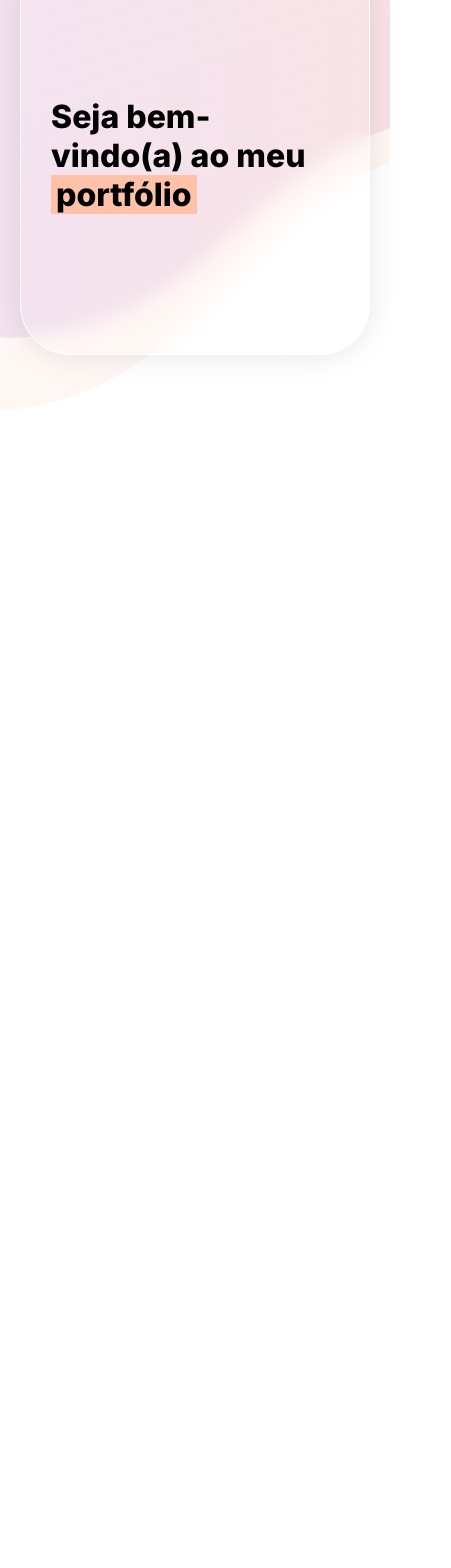
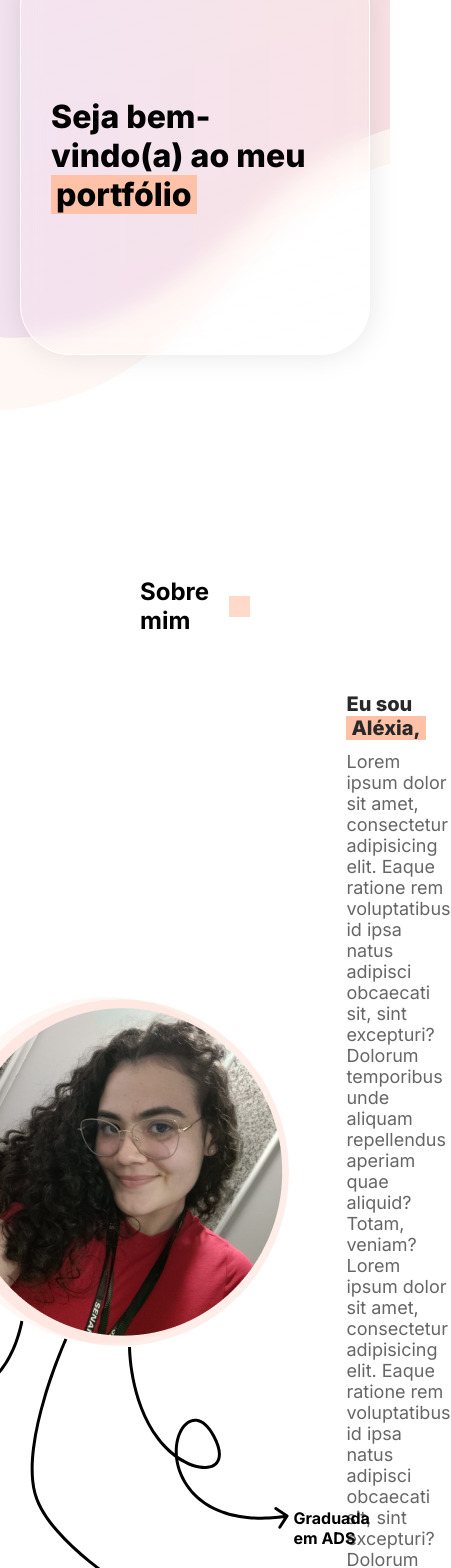
Before and after one commit to alexiamelhado18/portifolio_alexia, a Next.js app in the folder frontend/: page / in a window 390 px wide. Shown: the part 287-1855 px from the top of the page, 451 px wide, since content can reach past the window. Before the commit the page ends 884 px from the top, so only its background shows below. Built offline with nearby package versions, Linux system fonts and the light colour scheme.

Commit message:
feat: criado estruturação e estilização da sessão sobre mim (sem responsividade)

```diff
--- a/frontend/src/app/page.tsx
+++ b/frontend/src/app/page.tsx
@@ -1,6 +1,45 @@
+//estilização
+import "./style.css";
 
 export default function Home() {
   return (
-    <></>
+    <>
+      <section className="section__sobremim">
+
+        <div>
+          <h2>Sobre mim</h2>
+          <div className="div__quadrado"></div>
+
+        </div>
+        <div>
+          <div className="div__foto">
+            <div>
+              <img src="/assets/images/svg/Arredondado.svg" alt="Foto com dois elementos redondos com cores laranjas claro e escuro" />
+              <img src="/assets/images/png/alexia.png" alt="Foto de uma mulher branca de cabelos cacheados da cor marrom escuro, com oculos de grau e sorrindo" />
+            </div>
+
+            <div>
+              <img src="/assets/images/svg/Seta esquerda com volta.svg" alt="" />
+              <p>Comunicativa</p>
+            </div>
+
+            <div>
+              <img src="/assets/images/svg/Seta direita.svg" alt="" />
+              <p>Técnica em Desenvolvimento de sistemas</p>
+            </div>
+
+            <div>
+              <img src="/assets/images/svg/Seta direita com volta.svg" alt="" />
+              <p>Graduada em ADS</p>
+            </div>
+
+          </div>
+          <div className="div__texto">
+            <span>Eu sou <span>Aléxia,</span></span>
+            <p>Lorem ipsum dolor sit amet, consectetur adipisicing elit. Eaque ratione rem voluptatibus id ipsa natus adipisci obcaecati sit, sint excepturi? Dolorum temporibus unde aliquam repellendus aperiam quae aliquid? Totam, veniam?Lorem ipsum dolor sit amet, consectetur adipisicing elit. Eaque ratione rem voluptatibus id ipsa natus adipisci obcaecati sit, sint excepturi? Dolorum temporibus unde aliquam repellendus aperiam quae aliquid? Totam, veniam.</p>
+          </div>
+        </div>
+      </section>
+    </>
   );
 }
--- /dev/null
+++ b/frontend/src/app/style.css
@@ -0,0 +1,120 @@
+/* sessão sobre mim */
+.section__sobremim {
+    /* background-color: aqua; */
+    height: 100vh;
+    width: 100%;
+    display: flex;
+    flex-direction: column;
+    align-items: flex-start;
+}
+
+section>div:first-child {
+    position: relative;
+    display: flex;
+    align-items: center;
+}
+
+div.div__quadrado {
+    position: absolute;
+    right: 0.1px;
+    z-index: -1;
+    width: 21px;
+    height: 21px;
+    background-color: var(--cor4);
+    padding: 0 5px;
+}
+
+.section__sobremim>div:nth-child(2) {
+    display: flex;
+    align-items: center;
+    justify-content: center;
+    width: 100%;
+    margin-top: 57px;
+    /* height: 100%; */
+    /* background-color: bisque; */
+    gap: 57px;
+}
+
+.div__foto {
+    position: relative;
+}
+
+.div__foto>div:first-child {
+    position: relative;
+    display: flex;
+    align-items: center;
+}
+
+.div__foto>div:nth-child(2) {
+    display: flex;
+    position: relative;
+    left: -50px;
+    bottom: 26px;
+}
+
+.div__foto>div:nth-child(2)>p {
+    position: absolute;
+    left: -135px;
+    bottom: 7px;
+    font-weight: bold;
+}
+
+.div__foto>div:nth-child(3) {
+    position: absolute;
+    left: 91px;
+    bottom: -147px;
+}
+
+.div__foto>div:nth-child(3)>p {
+    position: absolute;
+    left: 109px;
+    bottom: -58px;
+    font-weight: bold;
+}
+
+.div__foto>div:nth-child(4) {
+    position: absolute;
+    right: 0;
+    bottom: -79px;
+}
+
+.div__foto>div:nth-child(4)>p{
+    position: absolute;
+    left: 165px;
+    bottom: -15px;
+    font-weight: bold;
+}
+
+.div__foto>div>img {
+    max-width: 350px;
+    max-height: 350px;
+}
+
+.div__foto>div>img:nth-child(2) {
+    position: absolute;
+    left: 24px;
+}
+
+.div__texto {
+    width: 100%;
+    max-width: 400px;
+    /* background-color: blueviolet; */
+}
+
+.div__texto>span {
+    font-weight: 800;
+    color: var(--cor2);
+    font-size: 20px;
+}
+
+.div__texto>span>span {
+    width: 100%;
+    background-color: var(--cor1);
+    padding: 0 5px;
+}
+
+.div__texto>p {
+    margin-top: 11px;
+    color: var(--cor3);
+    font-size: 18px;
+}
```
